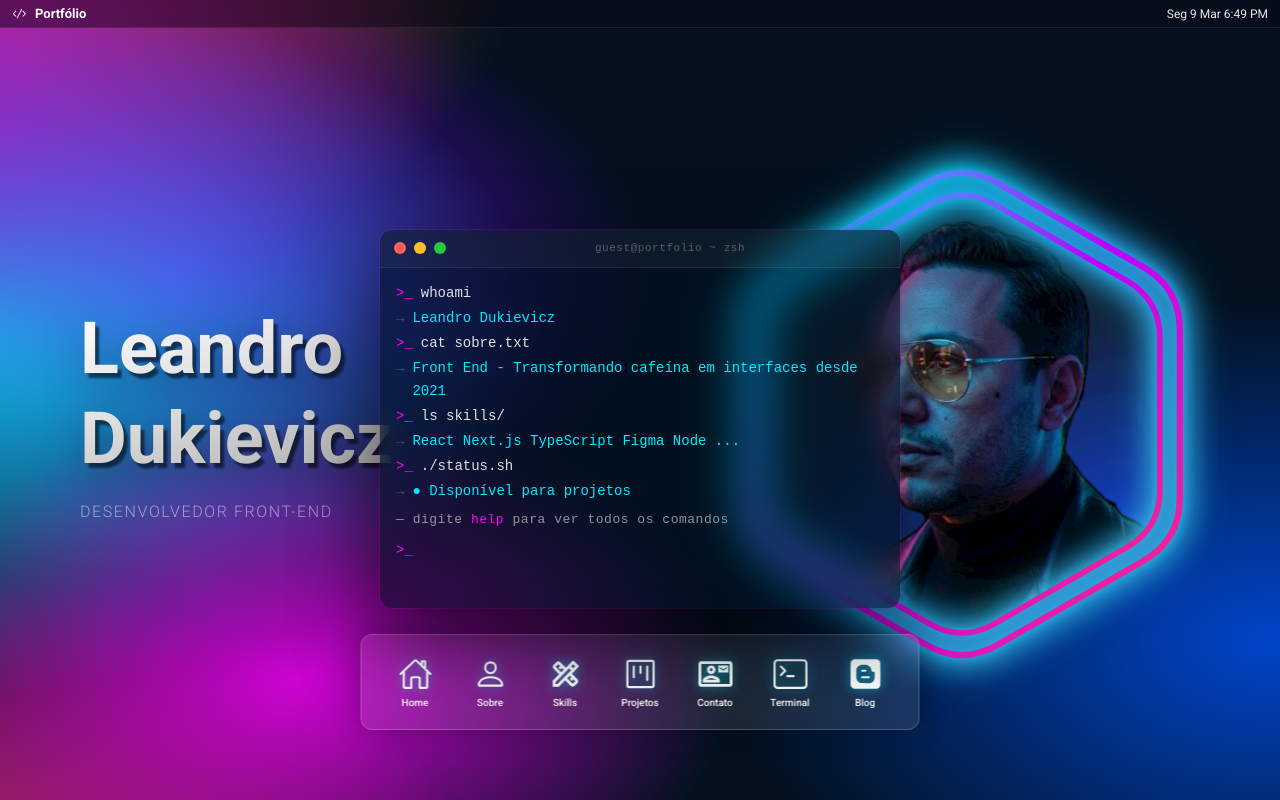
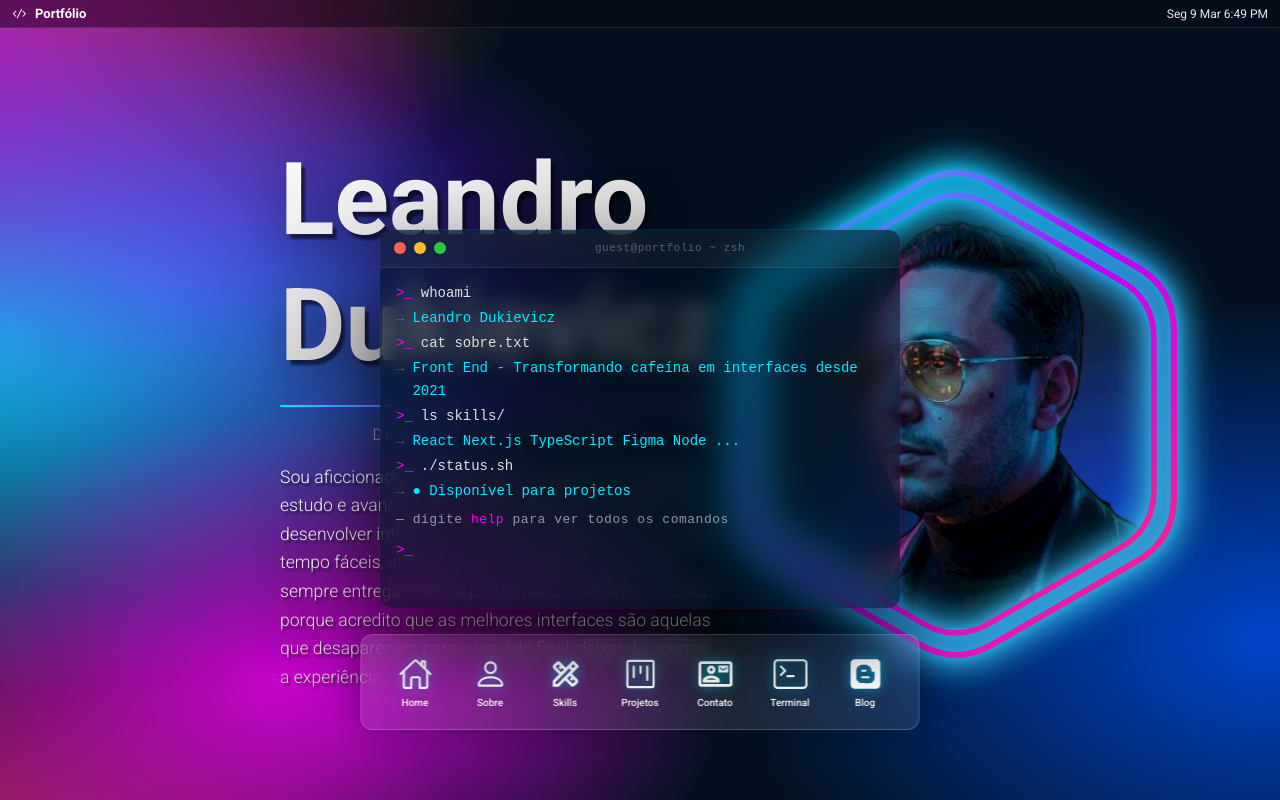
Before and after one commit to LeandroDukievicz/Portifolio-Cyber-Dukie, a Next.js app: page / in a window 1280 px wide. Built offline with nearby package versions, Linux system fonts and the light colour scheme; no server answers.

Commit message:
feat: hero layout redesign with enlarged name, gradient divider, bio paragraph and photo alignment

```diff
--- a/app/page.tsx
+++ b/app/page.tsx
@@ -9,9 +9,9 @@ export default function Page() {
       <div className="absolute inset-0 flex flex-col lg:flex-row items-center justify-between px-6 md:px-12 lg:px-20 pt-7 gap-8 lg:gap-0">
 
         {/* Left — nome */}
-        <div className="flex flex-col gap-4 items-center lg:items-start">
+        <div className="flex flex-col gap-4 items-start ml-[200px]">
           <h1
-            className="text-4xl md:text-6xl lg:text-7xl font-extrabold leading-tight"
+            className="text-[3.15rem] md:text-[4.2rem] lg:text-[6.3rem] font-extrabold leading-tight"
             style={{
               background: "linear-gradient(160deg, #ffffff 0%, #e2e2e2 40%, #a8a8a8 100%)",
               WebkitBackgroundClip: "text",
@@ -24,16 +24,39 @@ export default function Page() {
             Leandro<br />Dukievicz
           </h1>
 
+          {/* Traço em degradê */}
+          <div
+            className="w-full h-[2px] rounded-full"
+            style={{
+              background: "linear-gradient(90deg, #00EAFF 0%, #BD00FF 50%, #FF2D78 100%)",
+              boxShadow: "0 0 8px #BD00FF88",
+            }}
+          />
+
           <p
-            className="text-sm lg:text-base font-light tracking-widest uppercase"
+            className="w-full text-center text-sm lg:text-base font-light tracking-widest uppercase"
             style={{ color: "rgba(255,255,255,0.5)" }}
           >
             Desenvolvedor Front-End
           </p>
+
+          <p
+            className="max-w-md text-[1.1rem] font-light leading-relaxed"
+            style={{
+              background: "linear-gradient(160deg, #ffffff 0%, #e2e2e2 40%, #a8a8a8 100%)",
+              WebkitBackgroundClip: "text",
+              WebkitTextFillColor: "transparent",
+              filter:
+                "drop-shadow(2px 3px 1px rgba(0,0,0,0.55)) " +
+                "drop-shadow(0px 8px 16px rgba(0,0,0,0.3))",
+            }}
+          >
+            Sou aficcionado em Tecnologia no geral, Em constante estudo e avanço para um aperfeiçoamento contínuo em desenvolver interfaces que sejam elegantes e ao mesmo tempo fáceis, intuitivas e bem modernas, Buscando sempre entregar melhor performance, detalhes e fluidez, porque acredito que as melhores interfaces são aquelas que desaparecem para o usuário final, deixando apenas a experiência.
+          </p>
         </div>
 
         {/* Right — foto hexagonal com parallax */}
-        <div className="hidden lg:flex items-center justify-center">
+        <div className="hidden lg:flex items-center justify-center mr-[100px]">
           <div className="scale-75 xl:scale-100 origin-center">
             <HeroPhoto size={476} />
           </div>
```
